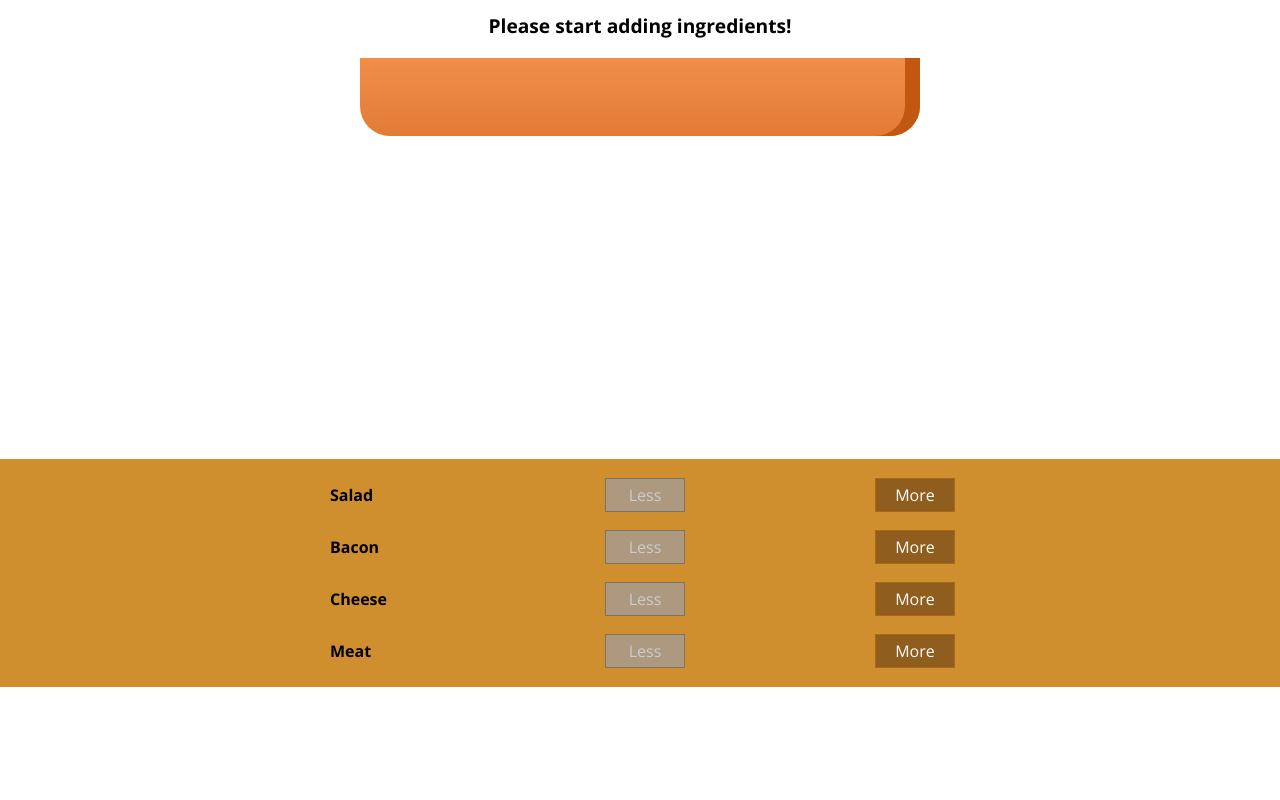
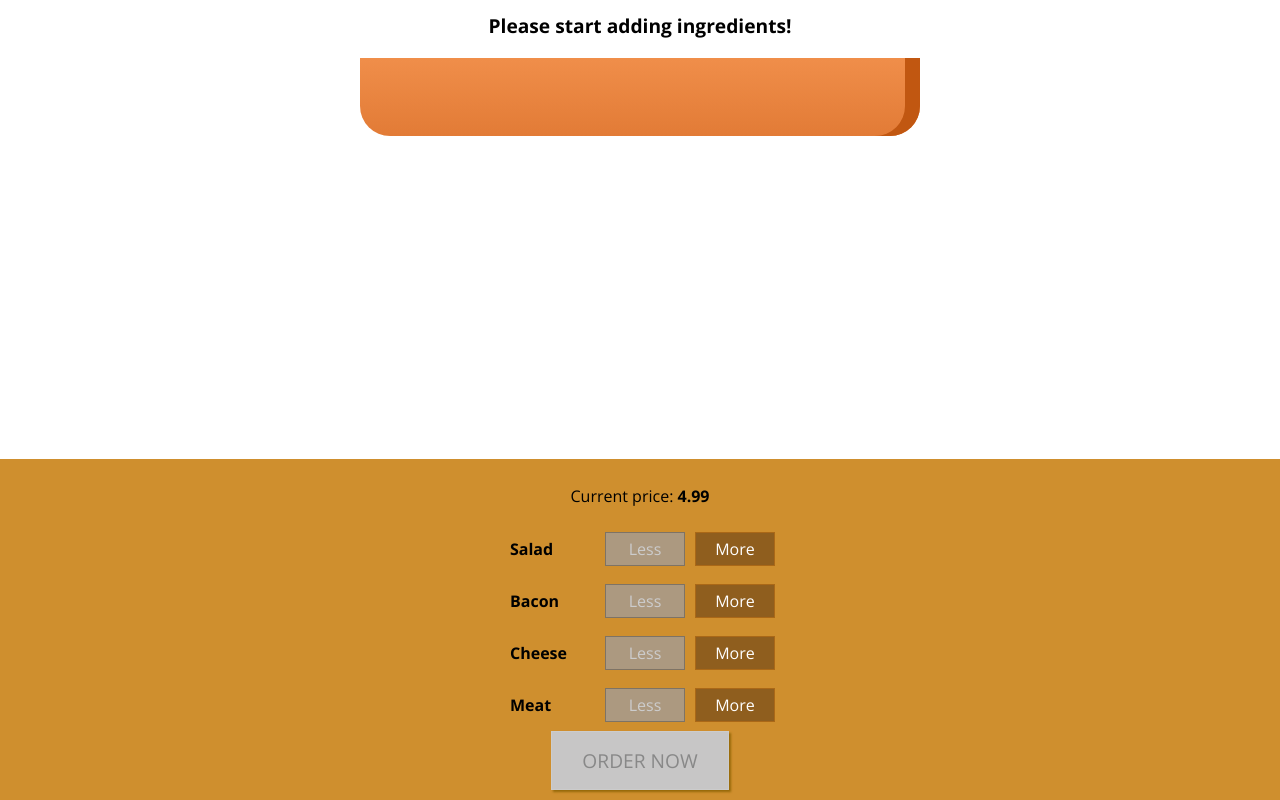
Before and after one commit to gonstoll/burger-builder-app, a React (Create React App) app: page / in a window 1280 px wide. Shown: the part 183-983 px from the top of the page. Before the commit the page ends 870 px from the top, so only its background shows below. Built offline with nearby package versions, Linux system fonts and the light colour scheme.

Commit message:
ORDER NOW button

```diff
--- a/src/components/Burger/BuildControls/BuildControl/BuildControl.module.css
+++ b/src/components/Burger/BuildControls/BuildControl/BuildControl.module.css
@@ -2,8 +2,7 @@
 	display: flex;
 	justify-content: space-between;
 	align-items: center;
-    margin: 5px auto;
-    width: 50%;
+    margin: 5px 0;
 }
 
 .BuildControl button {
--- a/src/components/Burger/BuildControls/BuildControls.js
+++ b/src/components/Burger/BuildControls/BuildControls.js
@@ -12,6 +12,7 @@
 
 const buildControls = props => (
     <div className={classes.BuildControls}>
+        <p>Current price: <b>{props.price.toFixed(2)}</b></p>
         {controls.map(ctrl => (
             <BuildControl
                 key={ctrl.label}
@@ -20,6 +21,9 @@
                 remove={() => props.removeIngredient(ctrl.type)}
                 disabled={props.disabled[ctrl.type]} />
         ))}
+        <button
+            className={classes.OrderButton}
+            disabled={!props.purchasable}>ORDER NOW</button>
     </div>
 );
 
--- a/src/components/Burger/BuildControls/BuildControls.module.css
+++ b/src/components/Burger/BuildControls/BuildControls.module.css
@@ -2,8 +2,43 @@
     width: 100%;
     background-color: #CF8F2E;
     display: flex;
-    flex-direction: column;
+    flex-flow: column;
+    align-items: center;
     box-shadow: 0 2px 1px #ccc;
     margin: auto;
     padding: 10px 0;
 }
+
+
+.OrderButton {
+    background-color: #DAD735;
+    outline: none;
+    cursor: pointer;
+    border: 1px solid #966909;
+    color: #966909;
+    font-family: inherit;
+    font-size: 1.2em;
+    padding: 15px 30px;
+    box-shadow: 2px 2px 2px #966909;
+}
+
+.OrderButton:hover, .OrderButton:active {
+    background-color: #A0DB41;
+    border: 1px solid #966909;
+    color: #966909;
+}
+
+.OrderButton:disabled {
+    background-color: #C7C6C6;
+    cursor: not-allowed;
+    border: 1px solid #ccc;
+    color: #888888;
+}
+
+.OrderButton:not(:disabled) { animation: enable 0.3s linear; }
+
+@keyframes enable {
+    0% { transform: scale(1); }
+    60% { transform: scale(1.1); }
+    100% { transform: scale(1); }
+}
--- a/src/containers/BurgerBuilder/BurgerBuilder.js
+++ b/src/containers/BurgerBuilder/BurgerBuilder.js
@@ -19,7 +19,15 @@
             cheese: 0,
             meat: 0
         },
-        totalPrice: 4.99
+        totalPrice: 4.99,
+        purchasable: false
+    }
+
+    updatePurchasableState(ingredients) {
+        const sum = Object.keys(ingredients) // ['salad', 'bacon', 'cheese', 'meat']
+            .map(ing => ingredients[ing]) // [0, 0, 0, 0]
+            .reduce((sum, el) => sum + el, 0); // [0]
+        this.setState({ purchasable: sum > 0 });
     }
 
     addIngredientHandler = type => {
@@ -34,6 +42,7 @@
             ingredients: updatedIngredients,
             totalPrice: updatedPrice
         });
+        this.updatePurchasableState(updatedIngredients);
     }
 
     removeIngredientHandler = type => {
@@ -51,6 +60,7 @@
 			ingredients: updatedIngredients,
 			totalPrice: updatedPrice,
 		});
+        this.updatePurchasableState(updatedIngredients);
     }
 
     render() {
@@ -63,9 +73,11 @@
             <Aux>
                 <Burger ingredients={this.state.ingredients} />
                 <BuildControls
+                    price={this.state.totalPrice}
                     addIngredient={this.addIngredientHandler}
                     removeIngredient={this.removeIngredientHandler}
-                    disabled={ingredients} />
+                    disabled={ingredients}
+                    purchasable={this.state.purchasable} />
             </Aux>
         );
     }
```
